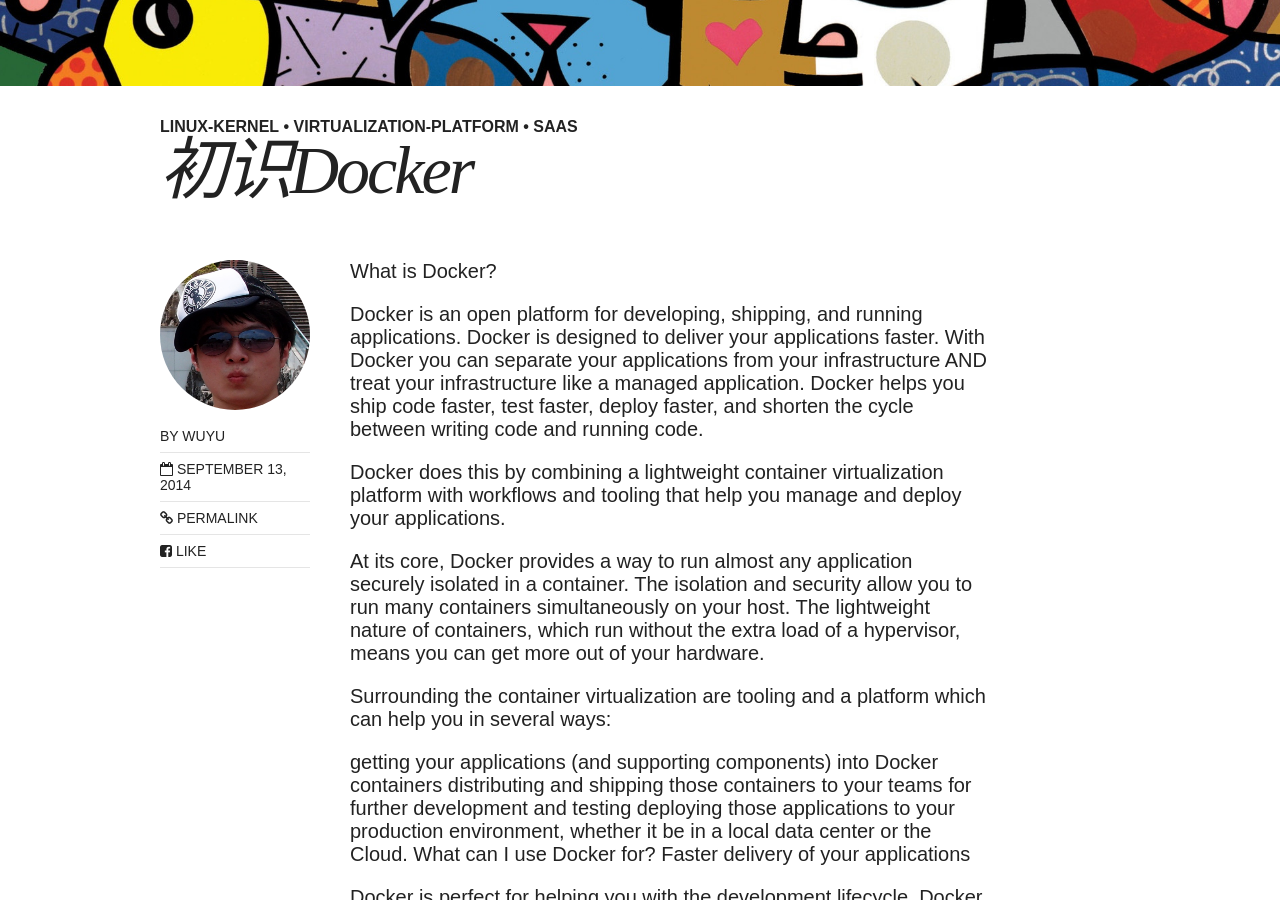
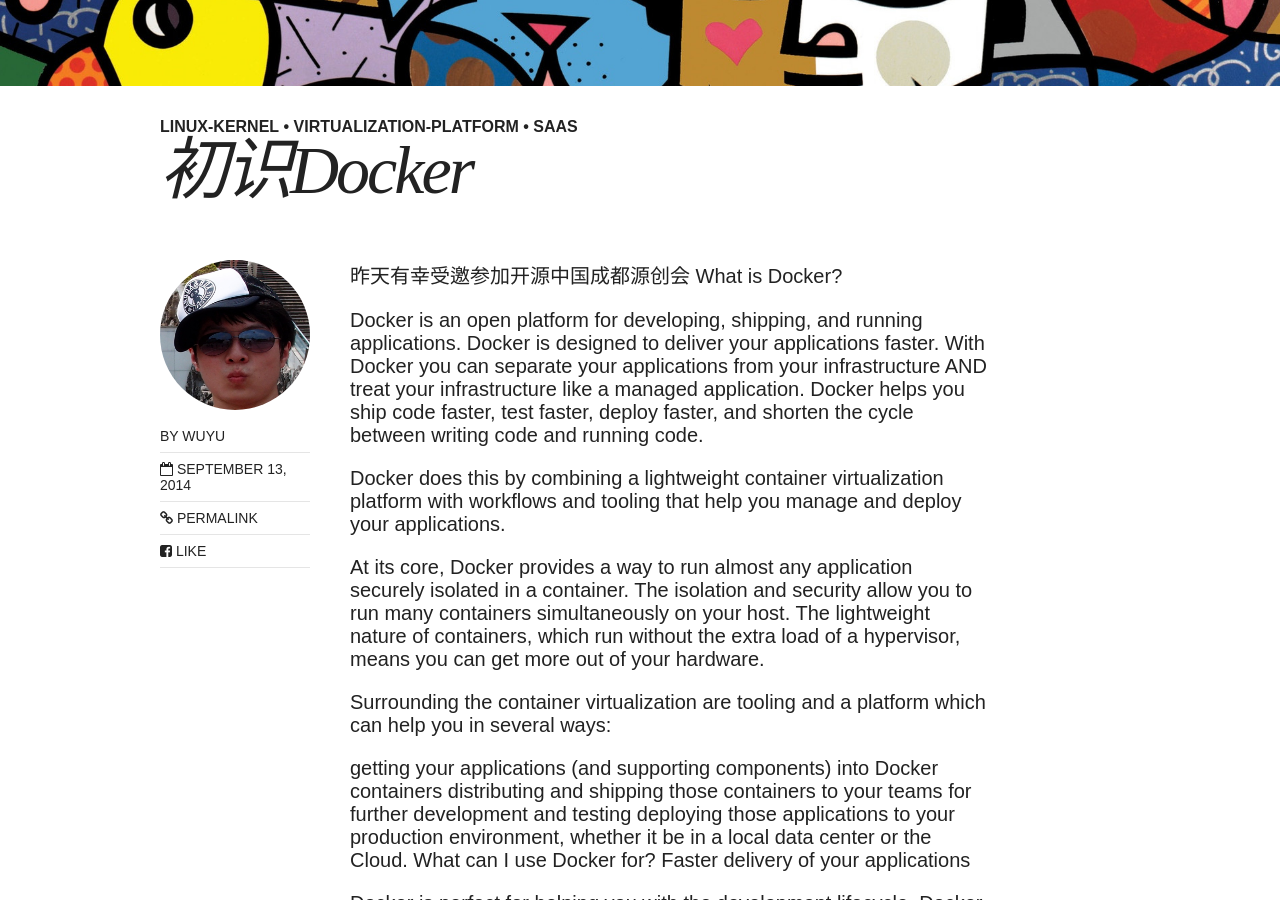
Before and after one commit to wuyu201321060203/wuyu201321060203.github.io, a Jekyll site: the page built from _posts/2014-09-13-Docker.md, in a window 1280 px wide and 900 px high, scrolled down 608 px. Built offline with Jekyll 4.4.1, drawn with Linux system fonts in a browser that asks for light colours; nearby versions of some CDN libraries; comment, search, counter and statistics services are not loaded.

Commit message:
first post of docker

```diff
--- a/_posts/2014-09-13-Docker.md
+++ b/_posts/2014-09-13-Docker.md
@@ -12,6 +12,7 @@
 share: true
 ---
 
+昨天有幸受邀参加开源中国成都源创会
 What is Docker?
 
 Docker is an open platform for developing, shipping, and running applications. Docker is designed to deliver your applications faster. With Docker you can separate your applications from your infrastructure AND treat your infrastructure like a managed application. Docker helps you ship code faster, test faster, deploy faster, and shorten the cycle between writing code and running code.
```
